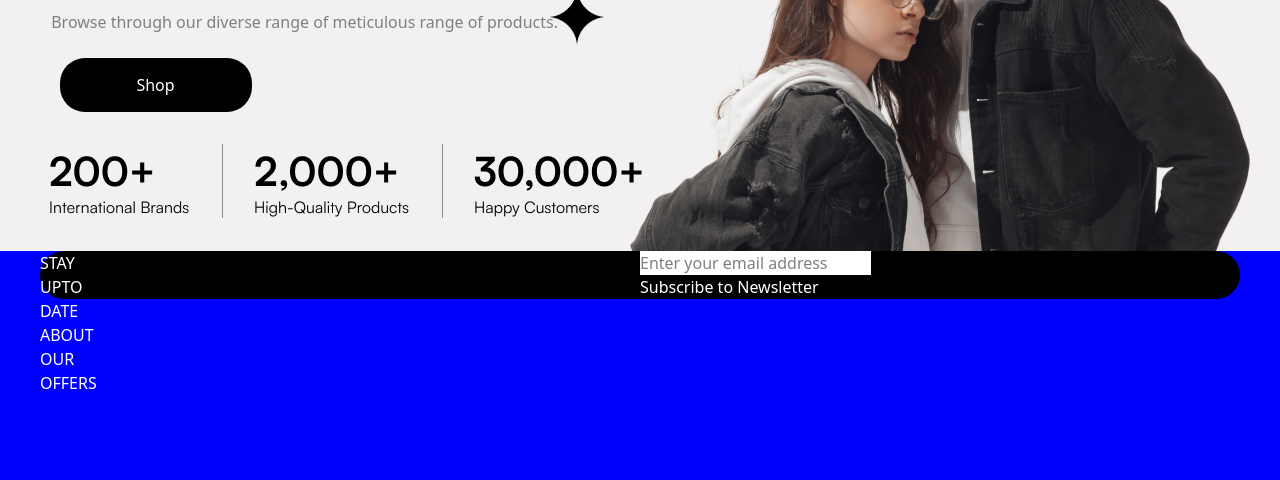
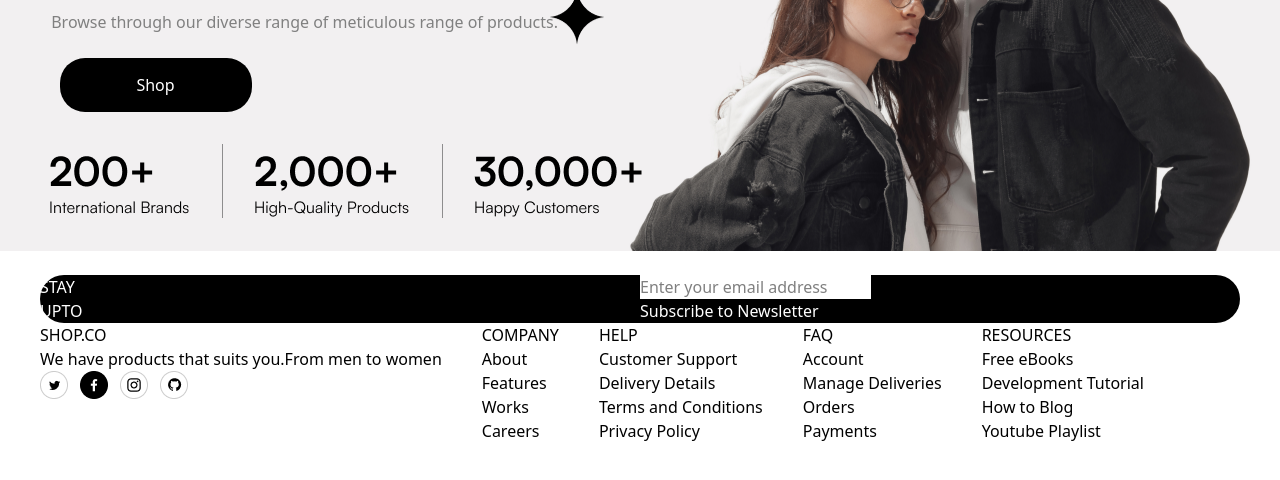
Before and after one commit to Chaimcv/Products, a plain HTML site: page index.html in a window 1280 px wide. Shown: the part 296-776 px from the top of the page. Drawn offline with nearby package versions, Linux system fonts and the light colour scheme; no server answers.

Commit message:
html page updated

```diff
--- a/index.html
+++ b/index.html
@@ -33,23 +33,51 @@
         <button class="shop">Shop</button>
         <img src="./assets/Frame 132.png">
     </div>
-    <div id="display" class="flex grid grid-cols-3 bg-yellow-300 mx-3 md:grid-cols-4">
-    </div>
+    <div id="display" class="flex grid grid-cols-3 bg-yellow-300 mx-3 md:grid-cols-5">
+    </div><br>
     <footer>
-        <div id="footer">
-            <div id="offer" class="mx-10 bg-black rounded-full flex grid grid-cols-2">
+        <div id="footer" class="bg-white">
+            <div id="offer" class="mx-10 bg-black rounded-full flex grid grid-cols-2 ">
                 <div id="text" class="text-white size-4 ">STAY UPTO DATE ABOUT OUR OFFERS</div>
                 <div id="subscribe">
                     <input type="text" class="bg-white" placeholder="Enter your email address"><br>
                     <button class="text-white bg-black">Subscribe to Newsletter</button>
                 </div>
             </div>
-            <div id="multiple">
-                <div id="shop_co"></div>
-                 <div id="company"></div>
-                 <div id="help"></div>
-                 <div id="faq"></div>
-                 <div id="resources"></div>
+            <div id="multiple" class="flex grid-cols-5 mx-10 gap-10">
+                <div id="shop_co">
+                    <h1>SHOP.CO</h1>
+                    <p>We have products that suits you.From men to women</p>
+                    <img src="./assets/Social.png">
+                </div>
+                 <div id="company">
+                    <h3>COMPANY</h3>
+                    <h5>About</h5>
+                    <h5>Features</h5>
+                    <h5>Works</h5>
+                    <h5>Careers</h5>
+                 </div>
+                 <div id="help">
+                     <h3>HELP</h3>
+                     <h5>Customer Support</h5>
+                     <h5>Delivery Details</h5>
+                     <h5>Terms and Conditions</h5>
+                     <h5>Privacy Policy</h5>
+                 </div>
+                 <div id="faq">
+                     <h3>FAQ</h3>
+                     <h5>Account</h5>
+                     <h5>Manage Deliveries</h5>
+                     <h5>Orders</h5>
+                     <h5>Payments</h5>
+                 </div>
+                 <div id="resources">
+                     <h3>RESOURCES</h3>
+                     <h5>Free eBooks</h5>
+                     <h5>Development Tutorial</h5>
+                     <h5>How to Blog</h5>
+                     <h5>Youtube Playlist</h5>
+                 </div>
             </div>
         </div>
     </footer>
--- a/index.js
+++ b/index.js
@@ -8,7 +8,7 @@ const product=fetch('https://dummyjson.com/products')
 const display=product.products.map(item=>{
     return`
     <div class="card h-70 bg-slate-200 outline-10 outline-white text-xs md:text-2xl" ${key=item.id}>
-    <img class="img w-60 h-50 " src=${item?.images} alt=${item?.title}>
+    <img class="img w-60 h-40 " src=${item?.images} alt=${item?.title}>
     <h3 class="card-title text-center si">${item?.title}</h3>
     </div>
     `;}).join("");
--- a/styles.css
+++ b/styles.css
@@ -1,6 +1,4 @@
-body{
-    background-color: blue;
-}
+
 #view{
     background-image:url("./assets/Frame\ 126.png");
     background-color: aliceblue;
```
Also changed, not shown: assets/Social.png (added).
